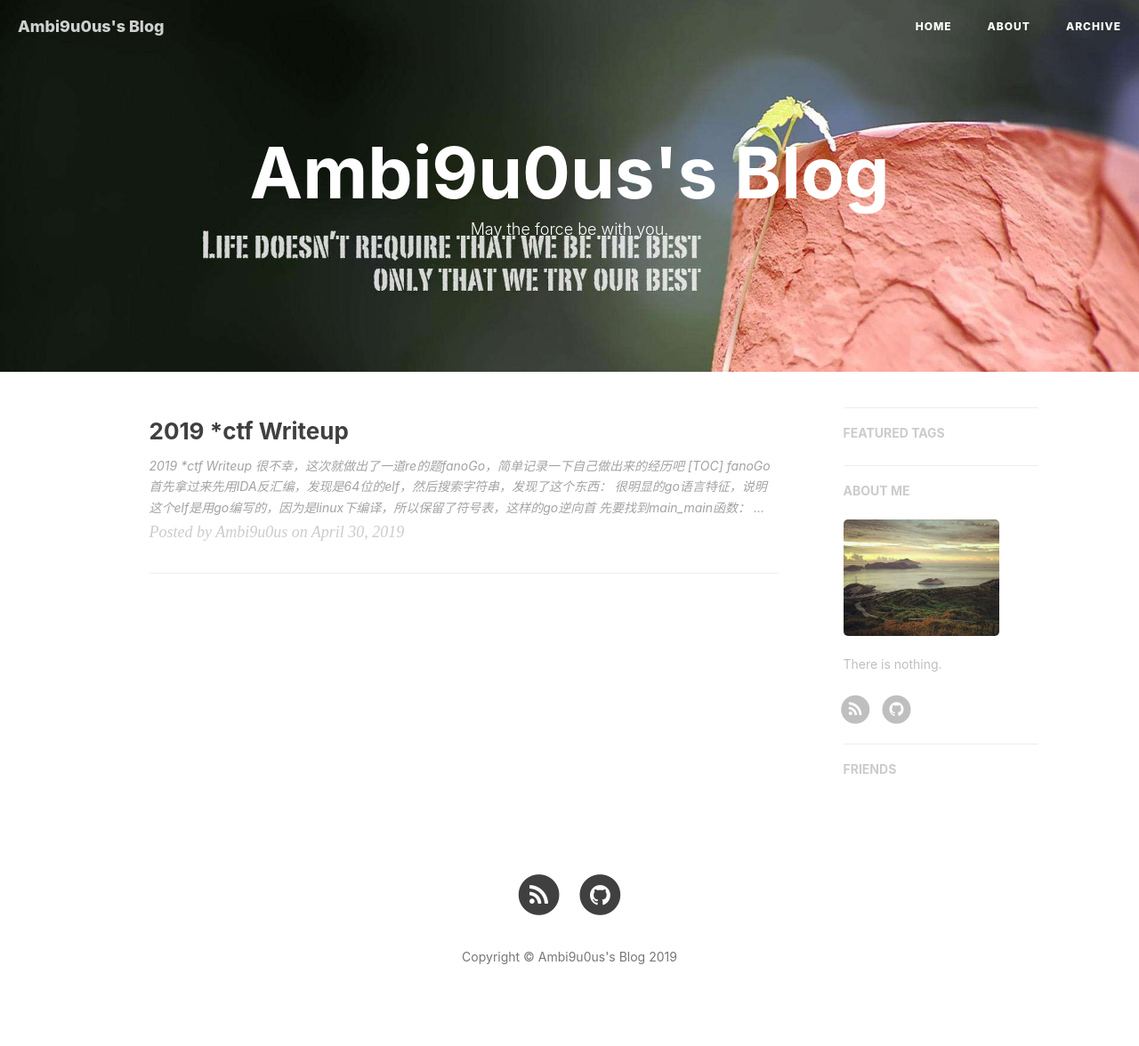
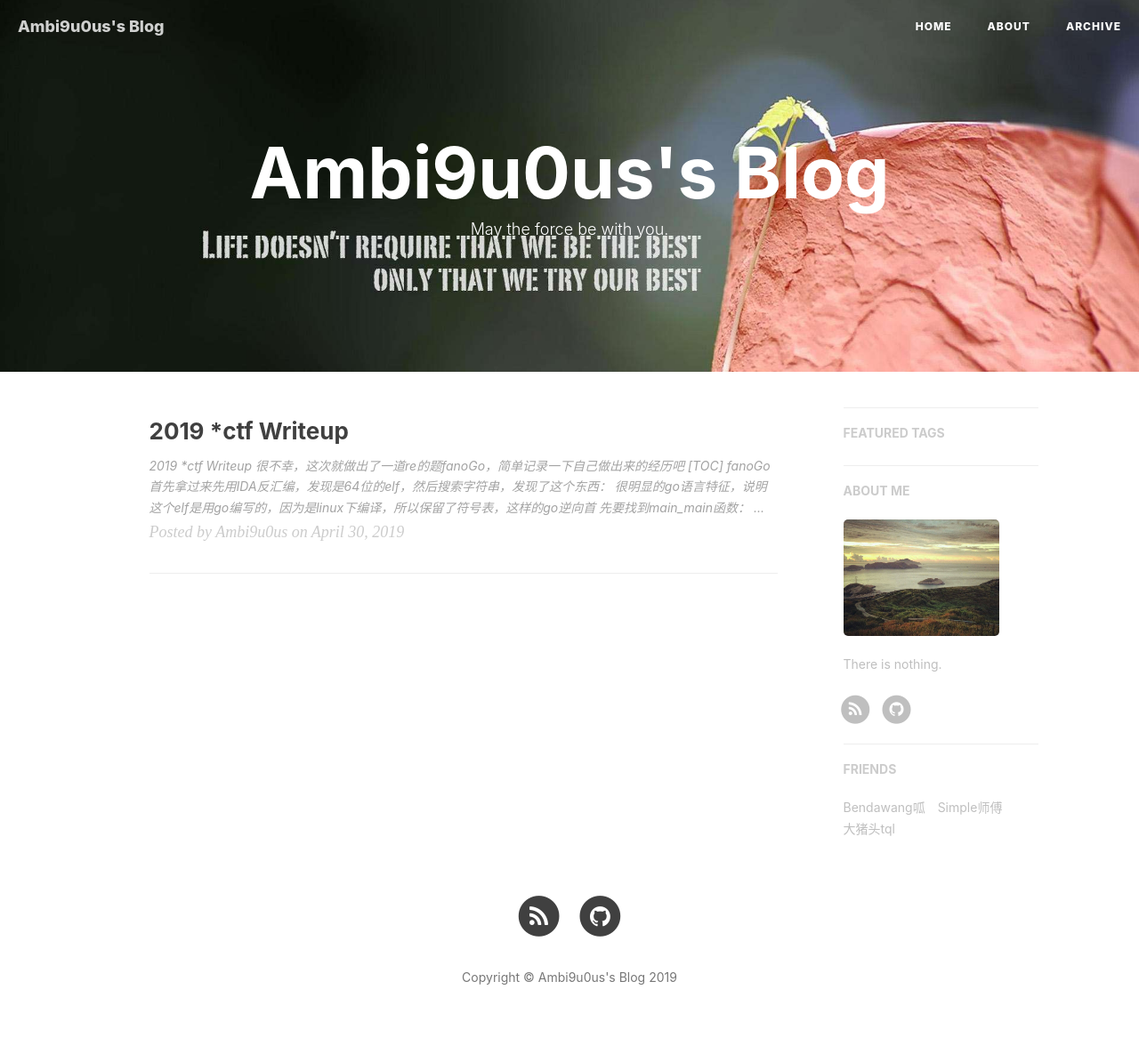
Before and after one commit to Ambi9u0us/Ambi9u0us, a Jekyll site: the page built from index.html, in a window 1280 px wide. Shown: the whole page at 89% size. Built offline with Jekyll 4.4.1, drawn with Linux system fonts in a browser that asks for light colours; nearby versions of some CDN libraries; the list of posts is cut into pages by our own code; comment, search, counter and statistics services are not loaded; before the commit the page ends 1152 px from its top, so only the background shows below that.

Commit message:
Update _config.yml

```diff
--- a/_config.yml
+++ b/_config.yml
@@ -108,10 +108,13 @@ page-mathjax: false
 # Friends
 friends: [
     {
-    #     title: "Su",
-    #     href: "http://su.gallery/"
-    # },{
-    #    title: "乱序",
-    #    href: "http://mida.re/"
+         title: "Bendawang呱",
+         href: "http://www.bendawang.site/"
+     },{
+        title: "Simple师傅",
+        href: "http://blog.leanote.com/simp1e"
+    },{
+        title: "大猪头tql",
+        href: "http://blog.leanote.com/mut3p1g"
     }
 ]
```
